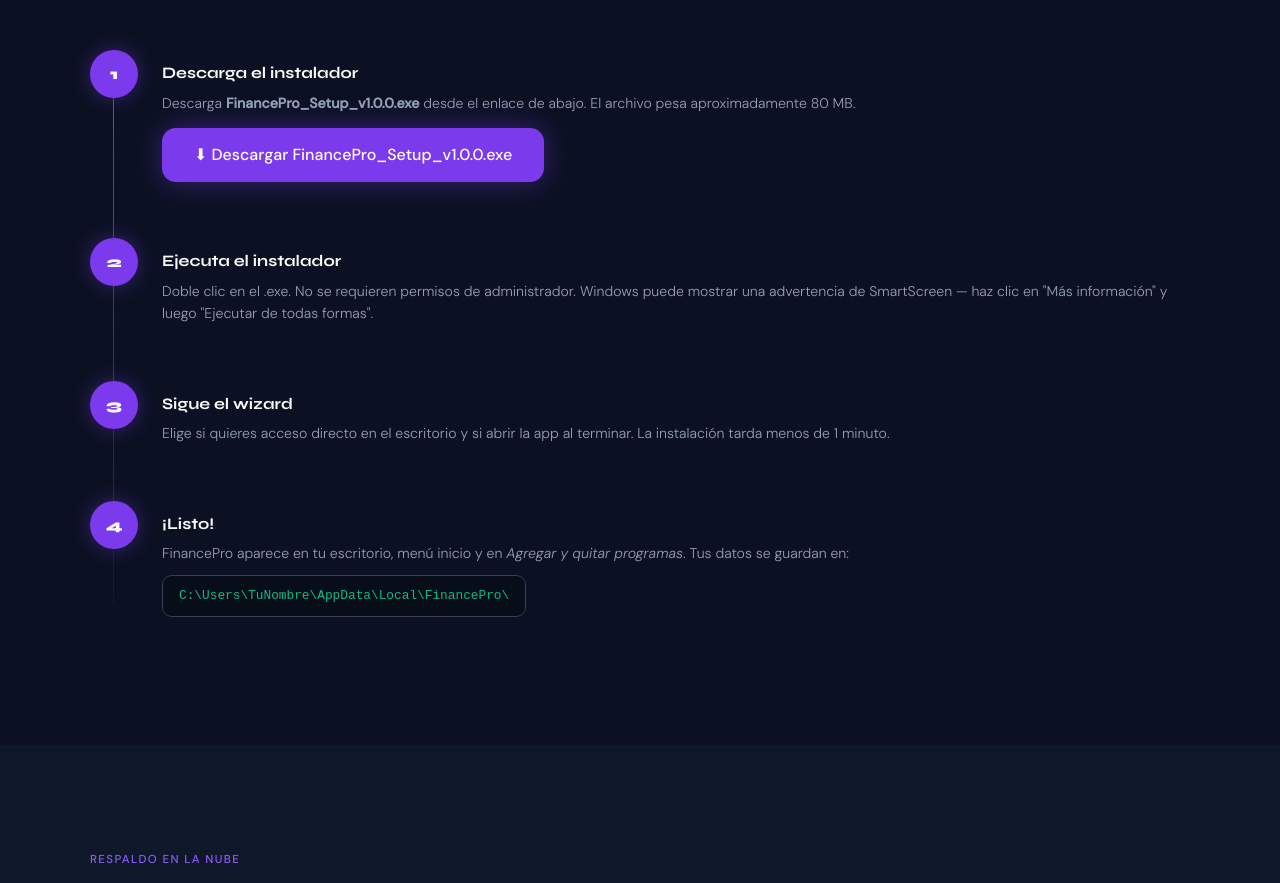
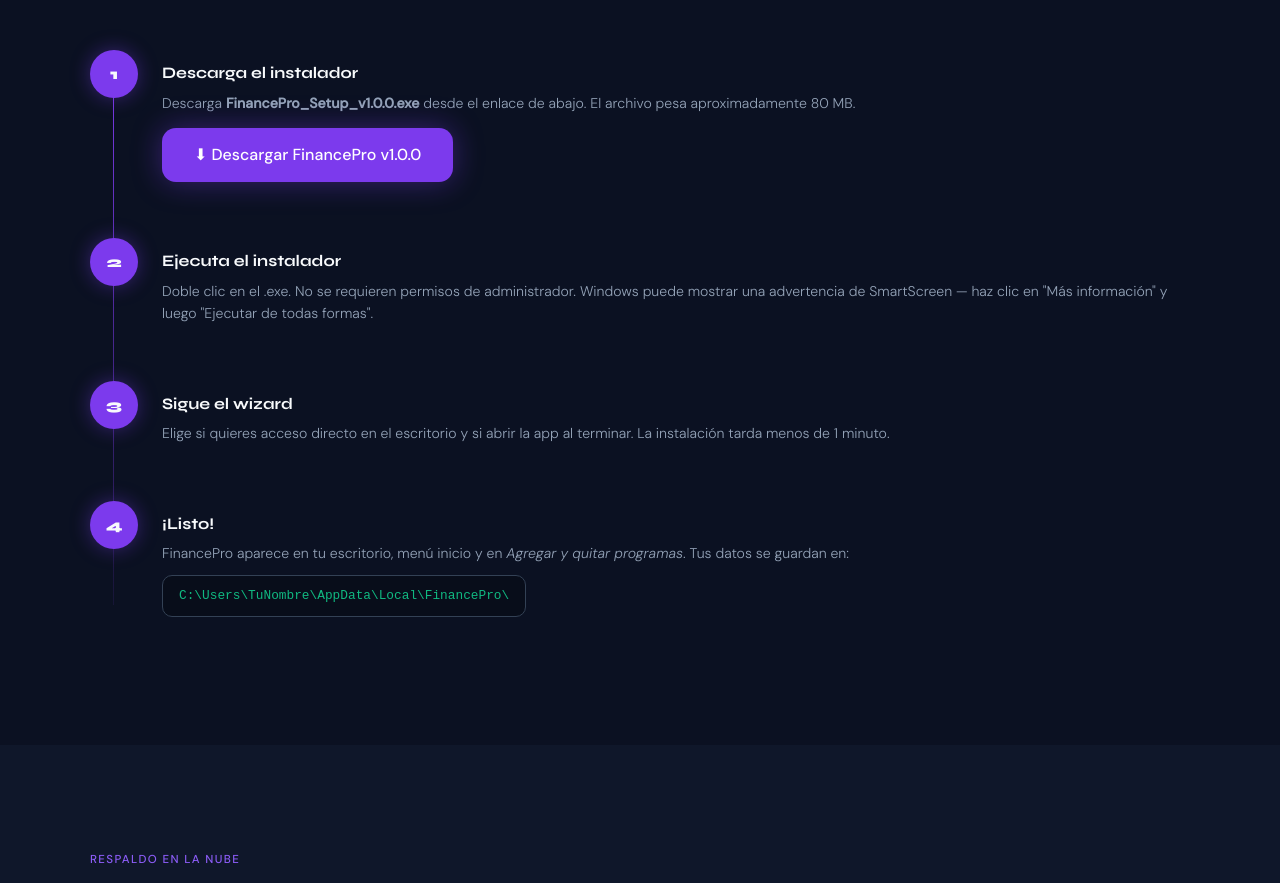
Before and after one commit to financepronow/Finance-Pro, a plain HTML site: page index.html in a window 1280 px wide. Shown: the part 4600-5483 px from the top of the page. Drawn offline with Linux system fonts and the light colour scheme.

Commit message:
index.html

```diff
--- a/index.html
+++ b/index.html
@@ -1102,7 +1102,13 @@
         <div class="step-content">
           <div class="step-title">Descarga el instalador</div>
           <div class="step-desc">Descarga <strong>FinancePro_Setup_v1.0.0.exe</strong> desde el enlace de abajo. El archivo pesa aproximadamente 80 MB.</div>
-          <a href="#" class="btn-primary" style="margin-top:14px; display:inline-flex;">⬇ Descargar FinancePro_Setup_v1.0.0.exe</a>
+          <a href="https://github.com/financepronow/Finance-Pro/releases/download/v1.0.0/FinancePro_Setup_v1.0.0.exe"
+   target="_blank"
+   rel="noopener noreferrer"
+   class="btn-primary"
+   style="margin-top:14px; display:inline-flex;">
+⬇ Descargar FinancePro v1.0.0
+</a>
         </div>
       </div>
       <div class="step">
```
